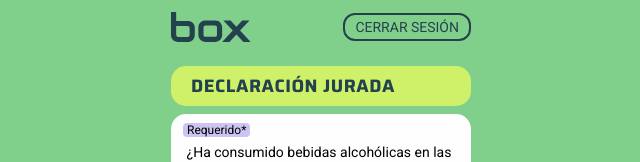
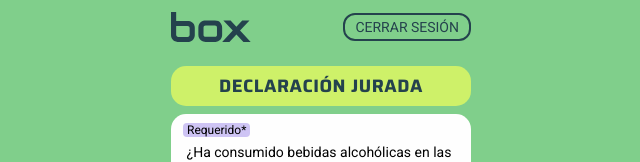
Before and after one commit to GermanCuevas/box-client, a Next.js app: page /sworn-declaration in a window 1280 px wide. Shown: the top 162 px of the page, without its empty margins (319-959 px from the left). Built offline with nearby package versions, Linux system fonts and the light colour scheme; sample sign-in values are in the browser's storage.

Commit message:
feat: okey checkoff and ChekOn

```diff
--- a/src/app/get-packages/page.tsx
+++ b/src/app/get-packages/page.tsx
@@ -6,6 +6,7 @@ import BoxTitle from '@/commons/BoxTitle';
 import LemmonButton from '@/commons/LemmonButton';
 import React from 'react';
 import { ChevronDownBig } from '@/commons/icons/ChevronDownBig';
+import Link from 'next/link';
 
 export default function GetPackages() {
   return (
@@ -44,10 +45,12 @@ export default function GetPackages() {
         </div>
       </div>
       <div className="bg-lightGreen flex flex-col gap-y-3 mt-5 mb-8">
-        <ButtonBottom
-          titleButton={'iniciar jornada'}
-          buttonClassName={'text-lemonGreen uppercase bg-darkGreen w-[300px] p-2'}
-        />
+        <Link href={'/sworn-declaration'}>
+          <ButtonBottom
+            titleButton={'iniciar jornada'}
+            buttonClassName={'text-lemonGreen uppercase bg-darkGreen w-[300px] p-2'}
+          />
+        </Link>
       </div>
     </div>
   );
--- a/src/app/sworn-declaration/page.tsx
+++ b/src/app/sworn-declaration/page.tsx
@@ -13,7 +13,12 @@ export default function SwornDeclaration() {
     <div className="flex flex-col items-center justify-center py-4 h-[92.5]">
       <div className="w-full max-w-[300px]">
         <div className="text-center mb-2 mt-2 tracking-normal">
-          <LemmonButton title={'declaración jurada'} width={'w-full'} icon={''} />
+          <LemmonButton
+            classNameButton={'ml-7'}
+            title={'declaración jurada'}
+            width={'w-full'}
+            icon={''}
+          />
         </div>
         <div>
           <QuestionConfirmation
--- a/src/commons/LemmonButton.tsx
+++ b/src/commons/LemmonButton.tsx
@@ -12,6 +12,7 @@ interface LemmonButtonProps {
   title?: string;
   subtitle?: string;
   tracking?: string;
+  classNameButton?: string;
   hanleLemmonButton?: () => void;
 }
 
@@ -22,6 +23,7 @@ const LemmonButton: React.FC<LemmonButtonProps> = ({
   title = 'repartos pendientes',
   subtitle = null,
   tracking = 'tracking-[.5px]',
+  classNameButton,
   hanleLemmonButton
 }) => {
   return (
@@ -31,7 +33,7 @@ const LemmonButton: React.FC<LemmonButtonProps> = ({
       className={`bg-lemonGreen flex justify-between items-center rounded-[15px] pl-5 pr-5 max-w-[300px] ${height} ${width} ${tracking}`}
     >
       <figcaption
-        className={`text-start flex flex-col justify-center ${saira.className} antialiased h-full text-darkGreen`}
+        className={`text-start flex flex-col justify-center ${saira.className} antialiased h-full text-darkGreen ${classNameButton}`}
       >
         <h3 className={'font-bold leading-4 tracking-[.5px] text-start text-lg uppercase'}>
           {title}
--- a/src/commons/QuestionConfirmation.tsx
+++ b/src/commons/QuestionConfirmation.tsx
@@ -44,7 +44,7 @@ export default function QuestionConfirmation({ question, text }: Question) {
               onClick={handleToggleCheck1}
             />{' '}
             Si
-            {isChecked1 && <CheckOn />}
+            {isChecked1 && <CheckOn classNameCheck="absolute mr-24 ml-2" />}
             <CheckOff
               classNameCheck={`border-darkGreen border-[1px] w-[19px] h-[19px] ${
                 isChecked2 ? 'active' : ''
@@ -52,7 +52,7 @@ export default function QuestionConfirmation({ question, text }: Question) {
               onClick={handleToggleCheck2}
             />
             No
-            {isChecked2 && <CheckOn />}
+            {isChecked2 && <CheckOn classNameCheck="absolute ml-6" />}
           </div>
         </div>
       </div>
```
